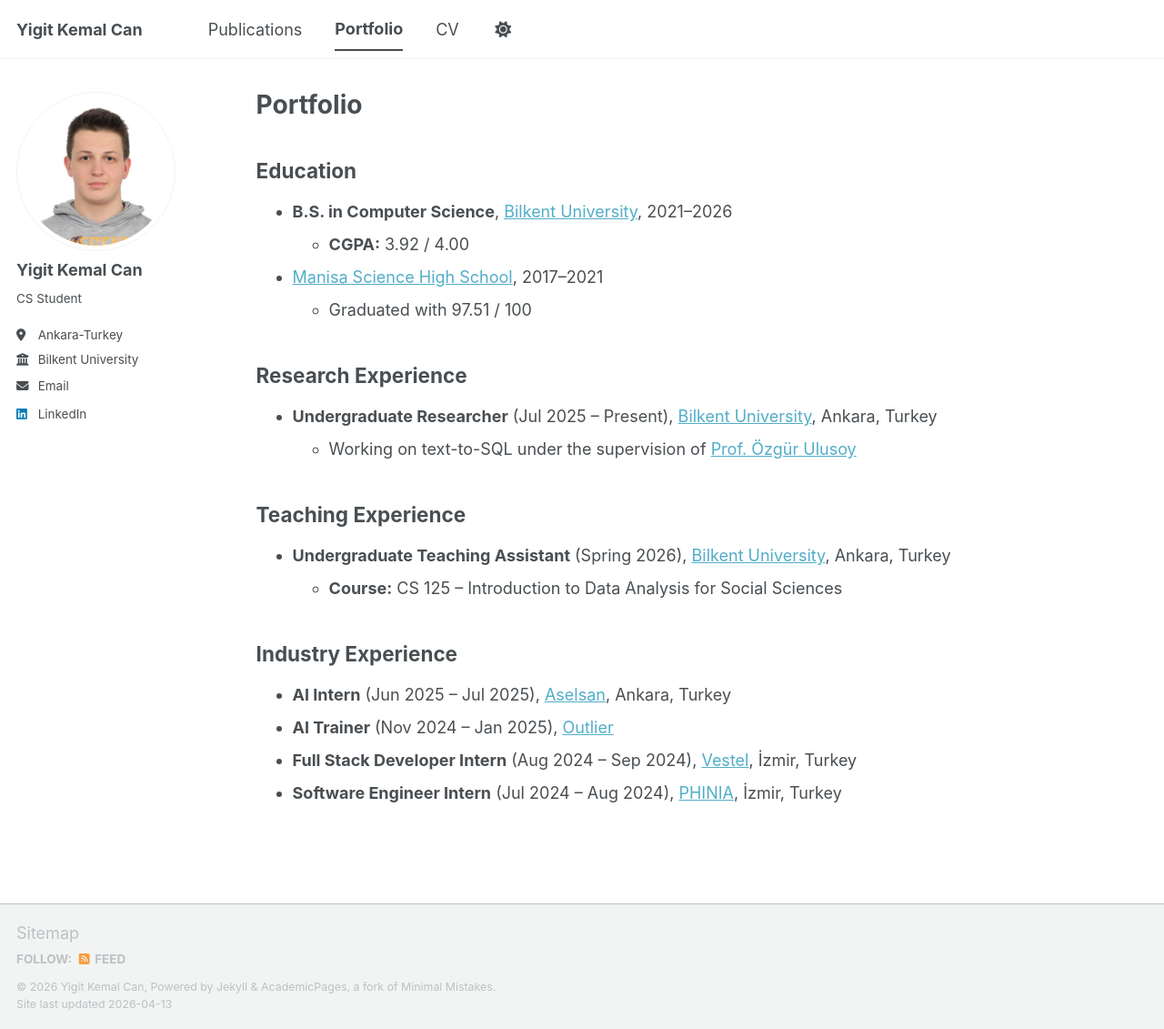
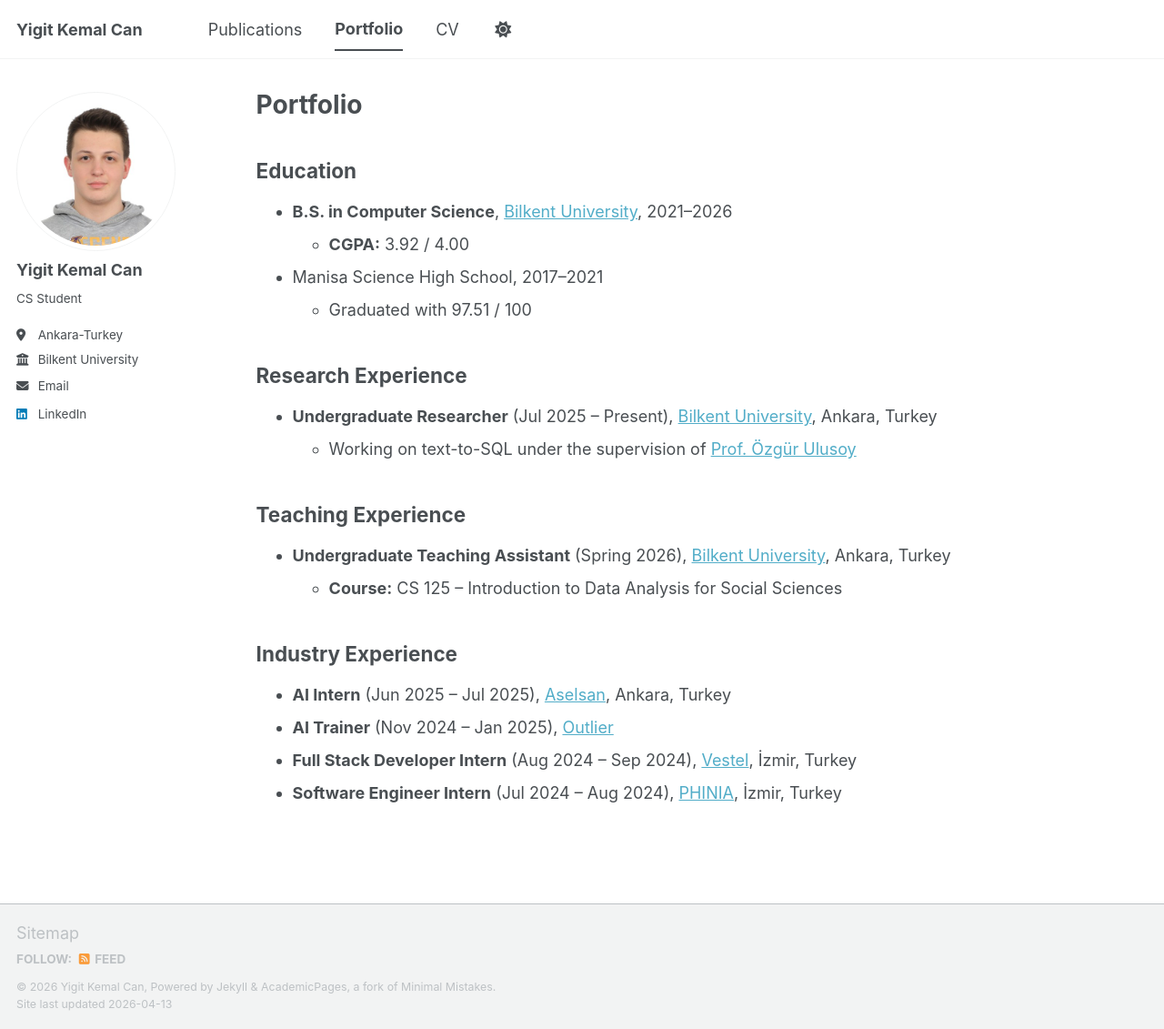
Before and after one commit to yigitkemalcan/yigitkemalcan.github.io, a Jekyll site: the page built from _pages/portfolio.html, in a window 1280 px wide and 1131 px high. Shown: the whole window at 91% size. Built offline with Jekyll 4.4.1, drawn with Linux system fonts in a browser that asks for light colours; a script bundle is joined from its source files by our own code; library files that are not in the unit come from our copies; part of the change alters nothing that is shown.

```diff
--- a/_pages/portfolio.html
+++ b/_pages/portfolio.html
@@ -17,7 +17,7 @@ author_profile: true
     </ul>
   </li>
   <li>
-    <a>Manisa Science High School</a>, 2017–2021
+    Manisa Science High School, 2017–2021
     <ul>
       <li>Graduated with 97.51 / 100</li>
     </ul>
```
